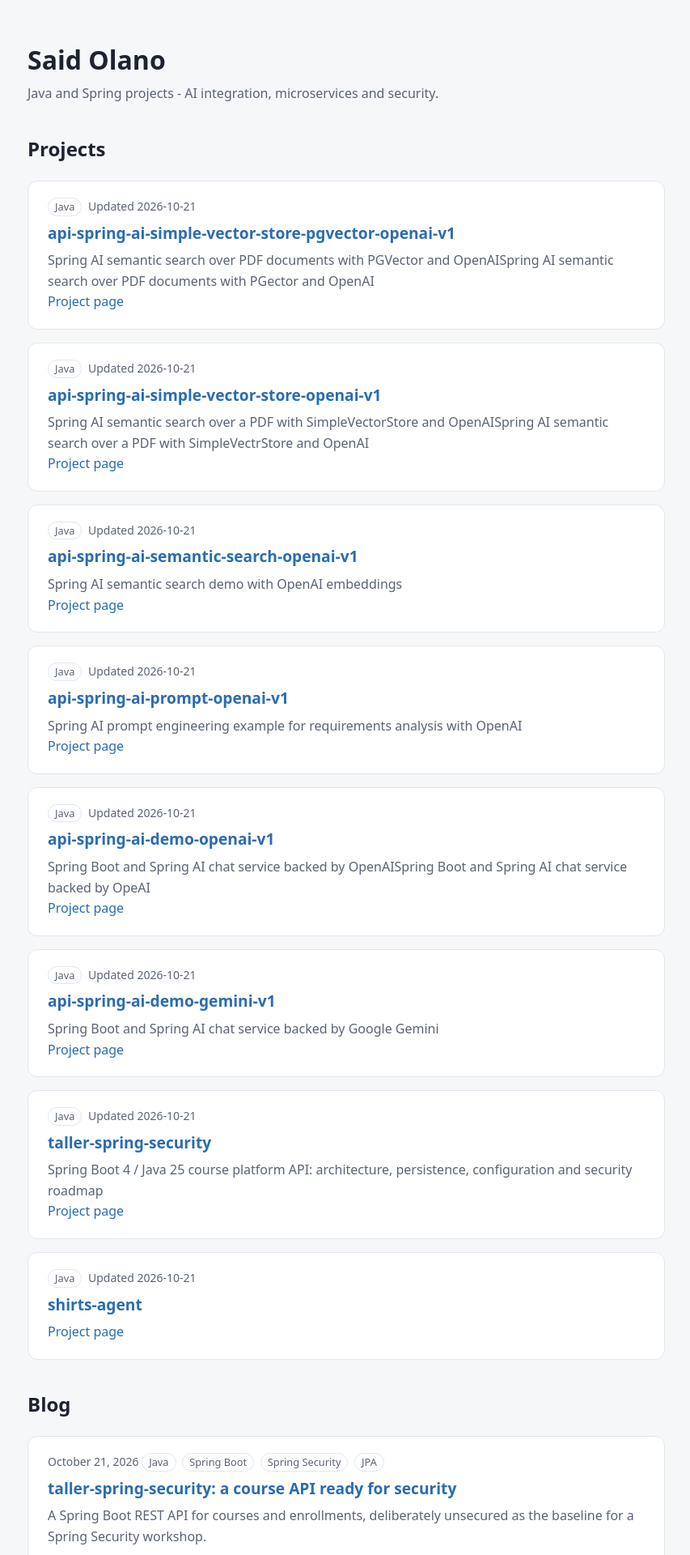
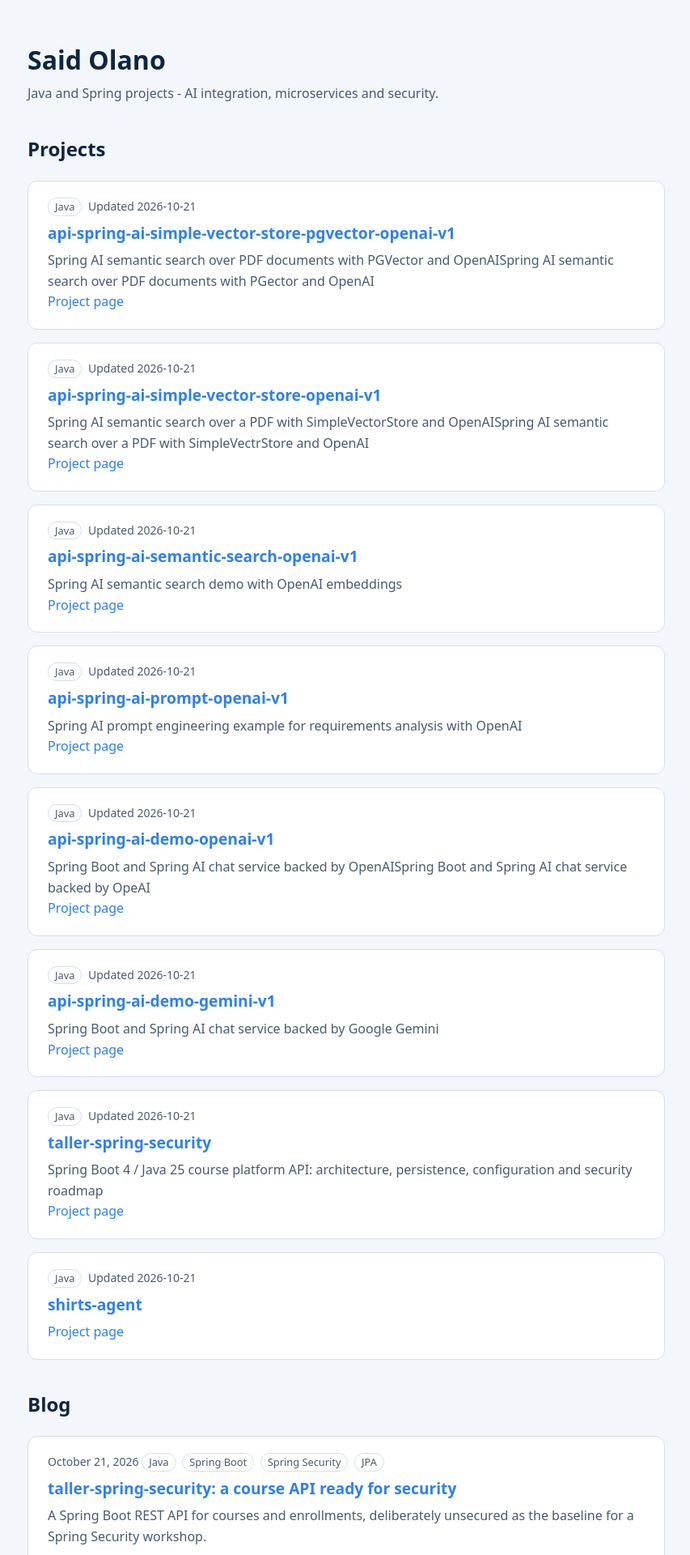
Before and after one commit to josesaid/josesaid.github.io, a Jekyll site: the page built from docs/index.md, in a window 1280 px wide. Shown: the top 1920 px of the page at 81% size, without its empty margins (212-1065 px from the left). Built offline with Jekyll 4.4.1, drawn with Linux system fonts in a browser that asks for light colours.

Commit message:
Apply Navy theme to the portfolio index
Co-Authored-By: Claude Haiku 5.5 <noreply@anthropic.com>
Claude-Session: https://claude.ai/code/session_01FvKkbySo8QW8VFXBm86rp8

```diff
--- a/docs/assets/style.css
+++ b/docs/assets/style.css
@@ -1,28 +1,32 @@
+/* Theme: Navy (same palette as taller-spring-security) */
 :root {
-  --bg: #f6f7f9;
+  --bg: #f3f6fa;
   --card: #ffffff;
-  --text: #1d2330;
-  --muted: #5b6474;
-  --accent: #2b6cb0;
-  --border: #e2e6ec;
+  --text: #0f2540;
+  --muted: #4a5a72;
+  --accent: #2f80ed;
+  --border: #d5deea;
+  --head: #0f2540;
 }
 @media (prefers-color-scheme: dark) {
   :root:not([data-theme="light"]) {
-    --bg: #0f1420;
-    --card: #171e2d;
-    --text: #e8ecf3;
-    --muted: #9aa5b8;
-    --accent: #6fa8ea;
-    --border: #263047;
+    --bg: #0b1a2e;
+    --card: #132a47;
+    --text: #e6eef9;
+    --muted: #9db0c8;
+    --accent: #5aa2f5;
+    --border: #1f3a5c;
+    --head: #e6eef9;
   }
 }
 :root[data-theme="dark"] {
-  --bg: #0f1420;
-  --card: #171e2d;
-  --text: #e8ecf3;
-  --muted: #9aa5b8;
-  --accent: #6fa8ea;
-  --border: #263047;
+  --bg: #0b1a2e;
+  --card: #132a47;
+  --text: #e6eef9;
+  --muted: #9db0c8;
+  --accent: #5aa2f5;
+  --border: #1f3a5c;
+  --head: #e6eef9;
 }
 * { box-sizing: border-box; }
 body {
@@ -33,7 +37,7 @@ body {
   line-height: 1.6;
 }
 main { max-width: 820px; margin: 0 auto; padding: 48px 16px; }
-.site-title { font-size: 2rem; font-weight: 700; color: var(--text); text-decoration: none; }
+.site-title { font-size: 2rem; font-weight: 700; color: var(--head); text-decoration: none; }
 .site-header p { margin: 4px 0 0; color: var(--muted); }
 .post-list h2 { margin-top: 36px; }
 .card {
```
